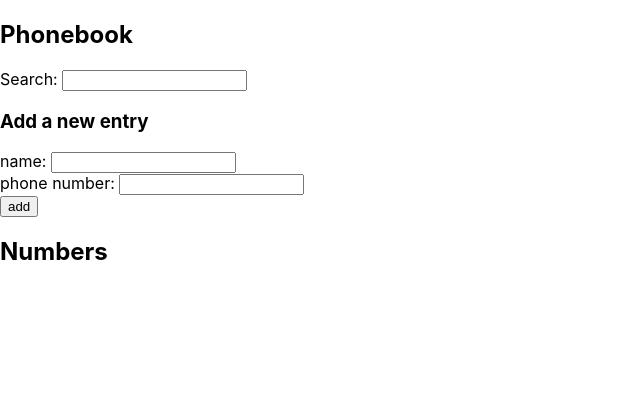
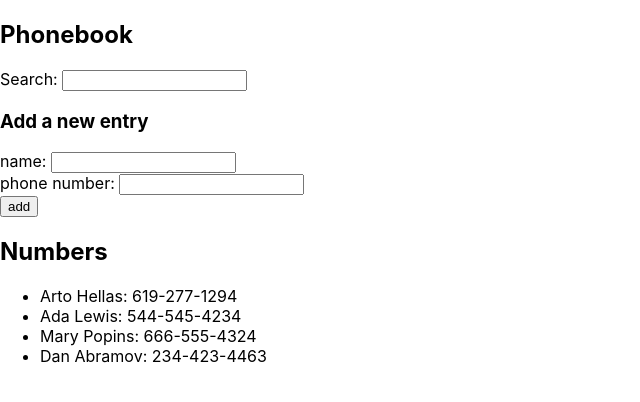
Before and after one commit to leksoid/fullstackopen, a React (Create React App) app in the folder part2/phonebook/: page / in a window 1280 px wide. Shown: the top 402 px of the page, without its empty margins (0-640 px from the left). Built offline with nearby package versions, Linux system fonts and the light colour scheme; data requests are answered from the project's data file.

Commit message:
Ex 2.11 done

```diff
--- /dev/null
+++ b/part2/phonebook/db.json
@@ -0,0 +1,24 @@
+{
+    "persons": [
+        {
+            "name": "Arto Hellas",
+            "phone": "619-277-1294",
+            "id": 1
+        },
+        {
+            "name": "Ada Lewis",
+            "phone": "544-545-4234",
+            "id": 2
+        },
+        {
+            "name": "Mary Popins",
+            "phone":"666-555-4324",
+            "id": 3
+        },
+        {
+            "name": "Dan Abramov",
+            "phone": "234-423-4463",
+            "id": 4
+        }
+    ]
+}
--- a/part2/phonebook/src/App.js
+++ b/part2/phonebook/src/App.js
@@ -1,7 +1,8 @@
-import React, { useState } from 'react'
+import React, { useEffect, useState } from 'react'
 import Filter from './components/Filter'
 import Persons from './components/Persons'
 import PersonForm from './components/PersonForm'
+import axios from 'axios'
 
 const App = () => {
   const [persons, setPersons] = useState([])
@@ -41,6 +42,14 @@ const App = () => {
     setFilter(event.target.value)
   }
 
+  useEffect(()=>{
+    axios
+      .get('http://localhost:3001/persons')
+      .then(response => {
+        setPersons(response.data)
+      })
+  }, [])
+
   return (
     <div>
       <h2>Phonebook</h2>
```
Also changed, not shown: part2/phonebook/package.json (+6 -1 lines), 2 other files (tests, documents, lock files or other folders).
